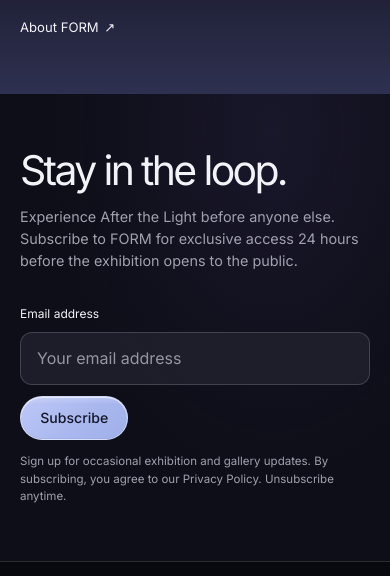
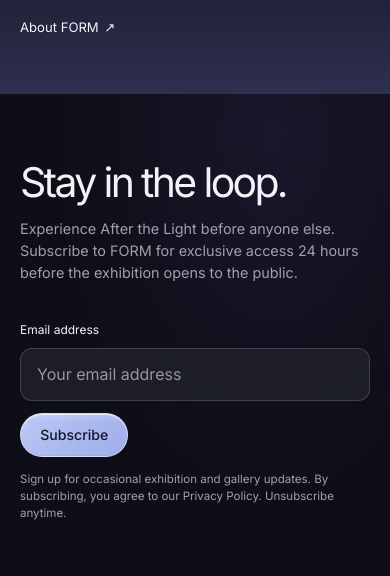
Before and after one commit to blindedbraille/Landing-Page-API-Email, a plain HTML site: page index.html in a window 390 px wide. Shown: the part 2506-3082 px from the top of the page. Drawn offline with Linux system fonts and the light colour scheme.

Commit message:
Refine newsletter section layout
Co-authored-by: Copilot <223556219+Copilot@users.noreply.github.com>

```diff
--- a/styles.css
+++ b/styles.css
@@ -702,26 +702,26 @@ h2 {
 .newsletter {
   display: grid;
   max-width: calc(var(--content-width) + var(--page-gutter) * 2);
-  grid-template-columns: minmax(0, 1fr);
+  grid-template-columns: repeat(2, minmax(0, 1fr));
   align-items: start;
-  gap: 2rem;
+  gap: clamp(3rem, 7vw, 6.5rem);
   margin-inline: auto;
-  padding-top: clamp(3.5rem, 6vw, 5.5rem);
-  padding-bottom: clamp(3.5rem, 6vw, 5.5rem);
+  padding-top: clamp(5rem, 8vw, 7.5rem);
+  padding-bottom: clamp(5rem, 8vw, 7.5rem);
   background:
     radial-gradient(ellipse at 70% 8%, rgba(55, 45, 93, 0.28), transparent 57%),
     #0d0e17;
 }
 
 .newsletter__intro {
-  max-width: 38rem;
-  margin-top: 1.2rem;
+  max-width: 34rem;
+  margin-top: 1.4rem;
   font-size: 0.9rem;
 }
 
 .newsletter-form {
   display: flex;
-  max-width: 38rem;
+  width: 100%;
   flex-direction: column;
 }
 
@@ -733,8 +733,8 @@ h2 {
 .newsletter-form__fields {
   display: flex;
   flex-direction: column;
-  align-items: flex-start;
-  gap: 0.7rem;
+  align-items: stretch;
+  gap: 0.8rem;
 }
 
 .newsletter-form__input {
@@ -780,6 +780,7 @@ h2 {
 .newsletter-form__submit {
   min-height: 2.75rem;
   padding-inline: 1.2rem;
+  align-self: flex-start;
 }
 
 .newsletter-form__help,
@@ -868,6 +869,10 @@ h2 {
     grid-template-columns: minmax(0, 1fr) minmax(0, 1fr) 2.6rem;
     gap: 0.5rem;
   }
+
+  .newsletter {
+    gap: clamp(2.25rem, 5vw, 3.25rem);
+  }
 }
 
 @media (max-width: 768px) {
@@ -1034,9 +1039,9 @@ h2 {
 
   .newsletter {
     grid-template-columns: 1fr;
-    gap: 2rem;
-    padding-top: 3.5rem;
-    padding-bottom: 3.5rem;
+    gap: 2.25rem;
+    padding-top: 4.25rem;
+    padding-bottom: 4.25rem;
   }
 
   .newsletter__intro {
@@ -1044,7 +1049,7 @@ h2 {
   }
 
   .newsletter-form {
-    max-width: 34rem;
+    max-width: none;
   }
 
   .site-footer {
@@ -1121,14 +1126,6 @@ h2 {
 
   .artist-list__biography {
     padding-right: 0;
-  }
-
-  .newsletter-form__fields {
-    align-items: stretch;
-  }
-
-  .newsletter-form__submit {
-    align-self: flex-start;
   }
 
   .footer-navigation__list {
```
